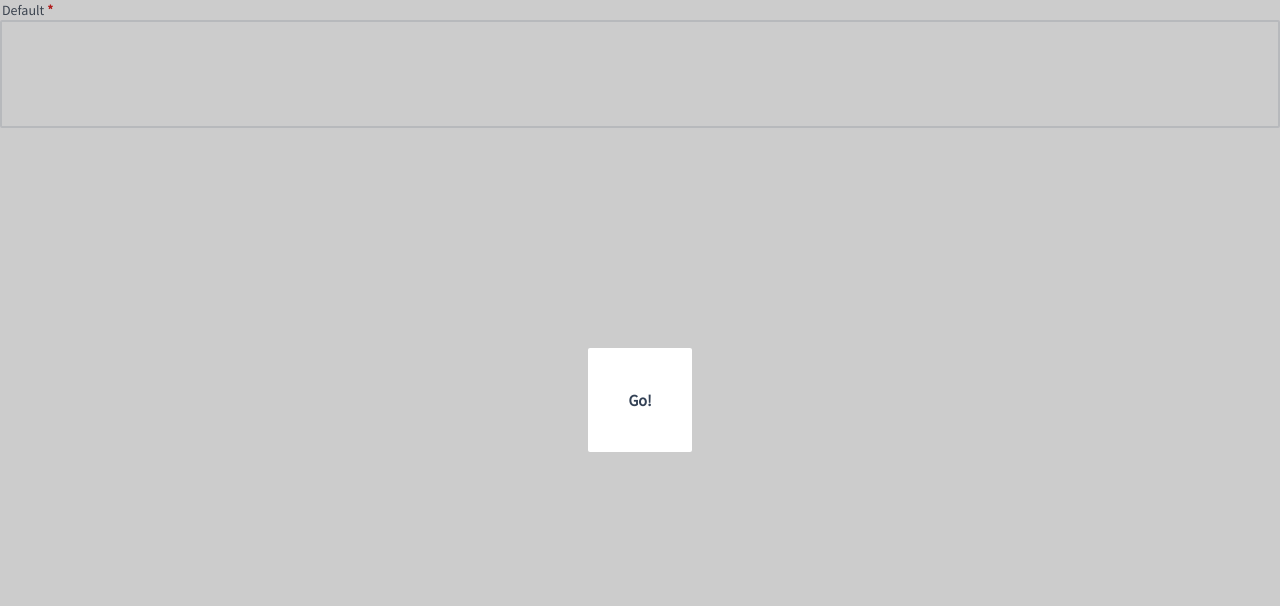
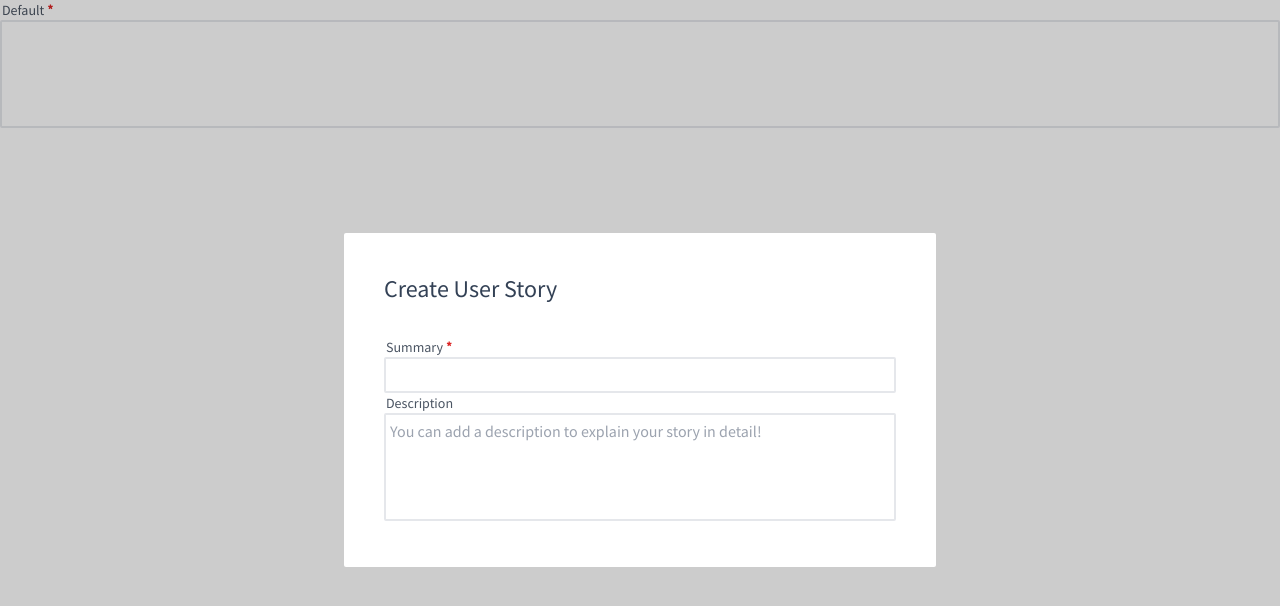
Before and after one commit to th7mo/J7RA, a Vue app: page / in a window 1280 px wide. Shown: the top 606 px of the page. Built offline with nearby package versions, Linux system fonts and the light colour scheme.

Commit message:
feat: add header to CreateUserStoryPopup and let popup close when clicking background

```diff
--- a/src/App.vue
+++ b/src/App.vue
@@ -1,10 +1,17 @@
 <script setup lang="ts">
+import { ref } from 'vue';
 import PopupOverlay from './components/libs/PopupOverlay.vue';
 import NewUserStoryFieldTextArea from './components/user_stories/NewUserStoryFieldTextArea.vue';
+import NewUserStoryPopup from './components/user_stories/NewUserStoryPopup.vue';
 
+const needToShowDialog = ref(true)
+
+function closeDialog() {
+  needToShowDialog.value = false
+}
 </script>
 
 <template>
   <NewUserStoryFieldTextArea :required="true" label-text="Default"/>
-  <PopupOverlay><strong>Go!</strong></PopupOverlay>
+  <NewUserStoryPopup v-if="needToShowDialog" @close="closeDialog" />
 </template>
--- a/src/components/libs/PopupOverlay.vue
+++ b/src/components/libs/PopupOverlay.vue
@@ -1,16 +1,17 @@
 <script setup lang="ts">
-
+const emit = defineEmits<{
+  (e: 'close'): void
+}>()
 </script>
 
 <template>
   <Teleport to="body">
-    <div>
-      <section>
+    <div @click="emit('close')">
+      <section @click.stop="">
         <slot></slot>
       </section>
     </div>
   </Teleport>
-
 </template>
 
 <style scoped>
--- a/src/components/user_stories/NewUserStoryField.vue
+++ b/src/components/user_stories/NewUserStoryField.vue
@@ -15,7 +15,7 @@ const userInput = ref('')
 </script>
 
 <template>
-  <NewUserStoryLabel :required="true" :label-text="labelText"/>
+  <NewUserStoryLabel :required="required" :label-text="labelText"/>
   <input v-model="userInput" type="text">
 </template>
 
--- a/src/components/user_stories/NewUserStoryPopup.vue
+++ b/src/components/user_stories/NewUserStoryPopup.vue
@@ -1,6 +1,27 @@
 <script setup lang="ts">
+import PopupOverlay from '../libs/PopupOverlay.vue'
+import NewUserStoryField from './NewUserStoryField.vue';
+import NewUserStoryFieldTextArea from './NewUserStoryFieldTextArea.vue';
+
+const emit = defineEmits<{
+  (e: 'close'): void
+}>()
 </script>
 
 <template>
+  <PopupOverlay @close="emit('close')">
+    <h2>Create User Story</h2>
+    <NewUserStoryField :required="true" label-text="Summary" />
+    <NewUserStoryFieldTextArea label-text="Description" place-holder="You can add a description to explain your story in detail!"/>
+  </PopupOverlay>
+</template>
 
-</template>
+<style scoped>
+  h2 {
+    @apply w-[40vw]
+  }
+
+  h2 {
+    @apply text-2xl mb-8
+  }
+</style>
```
Also changed, not shown: 1 other file (tests, documents, lock files or other folders).
